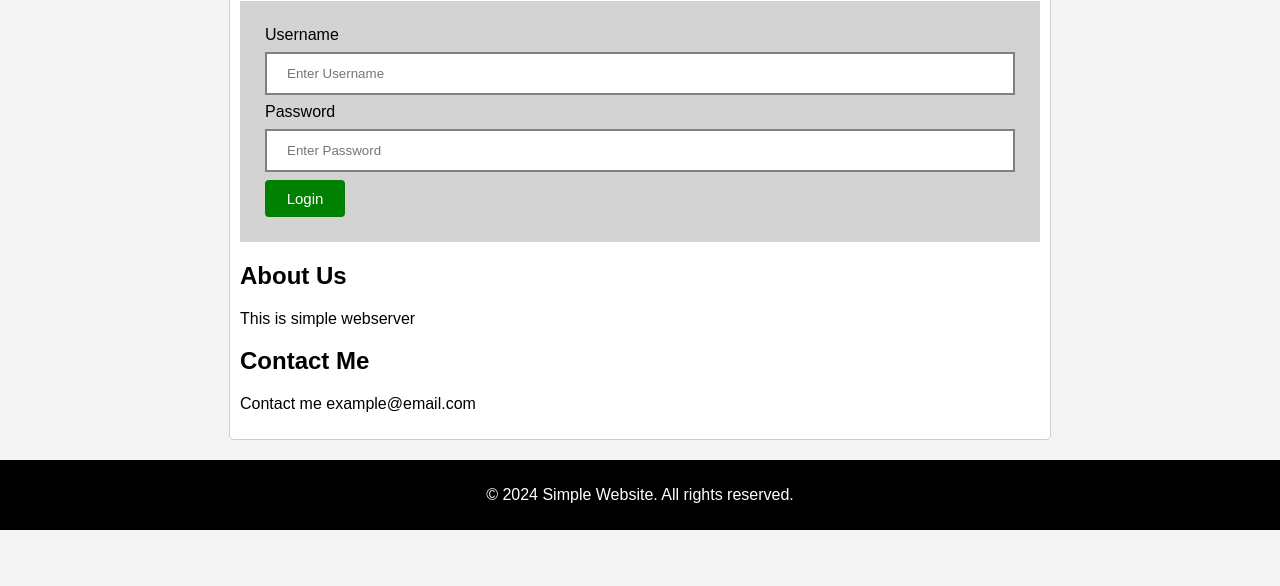
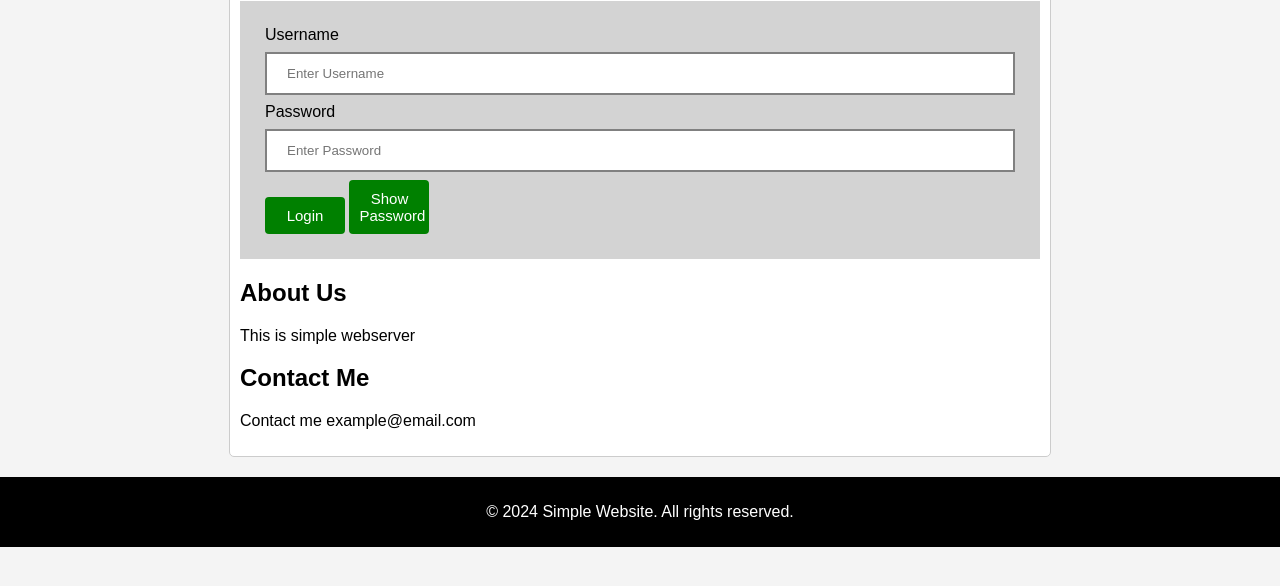
Before and after one commit to DarkPrince3738/webserver_test, a website: page public/login.html in a window 1280 px wide. Shown: the part 210-796 px from the top of the page. Drawn offline with Linux system fonts and the light colour scheme.

Commit message:
Show/hide password text and button

```diff
--- a/public/login.html
+++ b/public/login.html
@@ -11,13 +11,15 @@
     <h1>Welcome</h1>
 </header>
 <main>
+
     <h1>Hi, login here please</h1>
     <form action="/api/login" method="post" class="form">
         <label>Username</label>
         <input type="text" name="username" placeholder="Enter Username" required>
         <label>Password</label>
-        <input type="password" name="password" placeholder="Enter Password" required>
-        <button type="submit"><span>Login</span></button>
+        <input type="password" name="password" id="password-field" placeholder="Enter Password" required>
+        <button type="submit" id="login-button"><span>Login</span></button>
+        <button type="button" id="password-toggle" onclick="togglePasswordField()">Show Password</button>
     </form>
 
     <section>
@@ -34,6 +36,6 @@
 <footer>
     <p>&copy; 2024 Simple Website. All rights reserved.</p>
 </footer>
-
+<script src="login-page-scriptts/password-toggle.js" defer></script>
 </body>
 </html>
```
